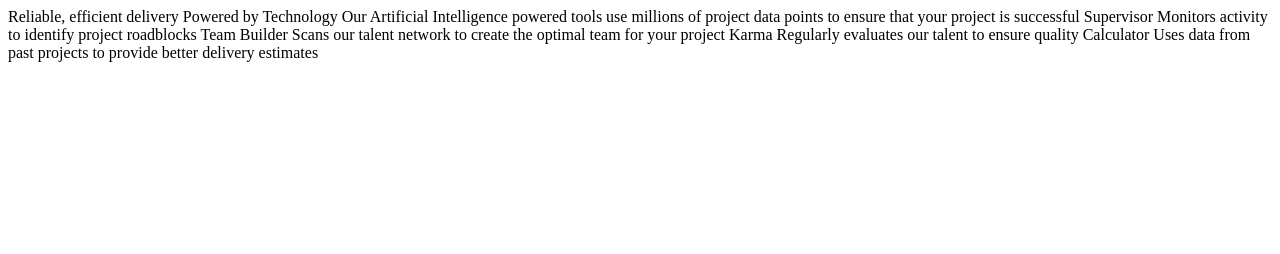
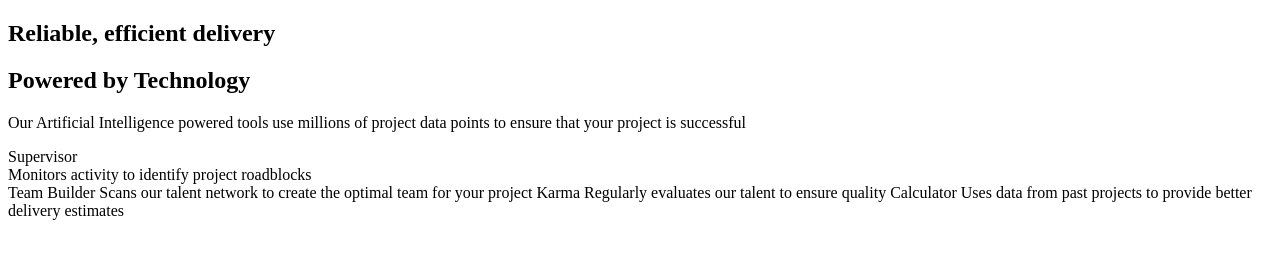
Before and after one commit to mahmoudfouadweb/four-card-feature-section-master, a plain HTML site: page index.html in a window 1280 px wide. Drawn offline with Linux system fonts and the light colour scheme.

Commit message:
html init

```diff
--- a/index.html
+++ b/index.html
@@ -15,13 +15,29 @@
     <title>Frontend Mentor | Four card feature section</title>
   </head>
   <body>
-    Reliable, efficient delivery Powered by Technology Our Artificial
-    Intelligence powered tools use millions of project data points to ensure
-    that your project is successful Supervisor Monitors activity to identify
-    project roadblocks Team Builder Scans our talent network to create the
-    optimal team for your project Karma Regularly evaluates our talent to ensure
-    quality Calculator Uses data from past projects to provide better delivery
-    estimates
+    <section class="feature-section">
+      <div class="container">
+        <div class="feature-heading-box">
+          <h2 class="secondary-heading">Reliable, efficient delivery</h2>
+          <h1 class="heading-primary">Powered by Technology</h1>
+          <p class="feature-text">
+            Our Artificial Intelligence powered tools use millions of project
+            data points to ensure that your project is successful
+          </p>
+        </div>
+        <div class="feature-card-box">
+          <div class="card">
+            <div class="feature-card-title">Supervisor</div>
+            <div class="feature-card-text">
+              Monitors activity to identify project roadblocks
+            </div>
+          </div>
+        </div>
+      </div>
+    </section>
+    Team Builder Scans our talent network to create the optimal team for your
+    project Karma Regularly evaluates our talent to ensure quality Calculator
+    Uses data from past projects to provide better delivery estimates
 
     <footer></footer>
   </body>
```
